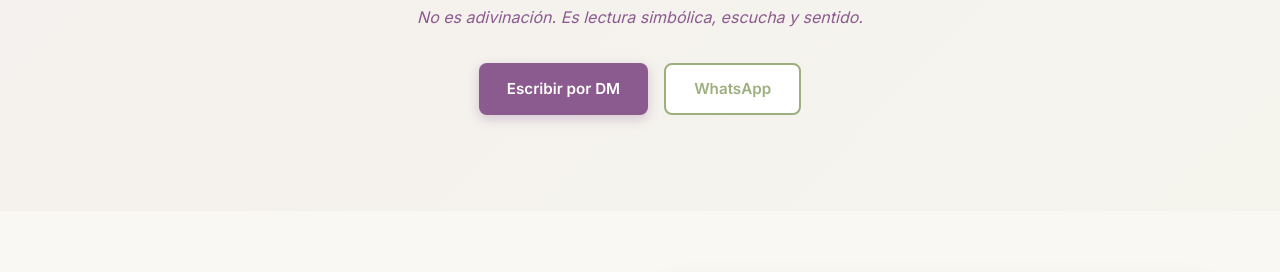
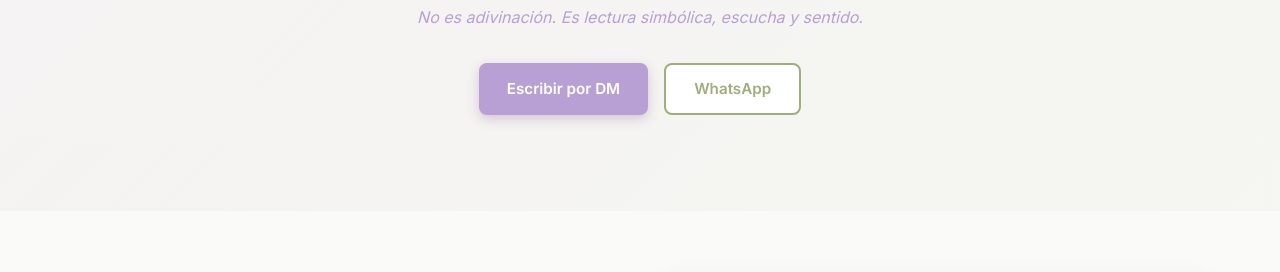
Before and after one commit to carlascolaro/cursotarotjung, a plain HTML site: page index.html in a window 1280 px wide. Shown: the part 370-642 px from the top of the page. Drawn offline with Linux system fonts and the light colour scheme.

Commit message:
Add files via upload

```diff
--- a/css/styles.css
+++ b/css/styles.css
@@ -3,9 +3,9 @@
    ======================================== */
 
 :root {
-    --color-lila: #8b5a8e;
+    --color-lila: #B8A0D4;
     --color-verde-oliva: #9CAF7D;
-    --color-fondo: #faf8f3;
+    --color-fondo: #fafaf8;
     --color-texto: #1a1a1a;
     --color-gris-claro: #f5f5f5;
     --color-borde: #e0e0e0;
```
